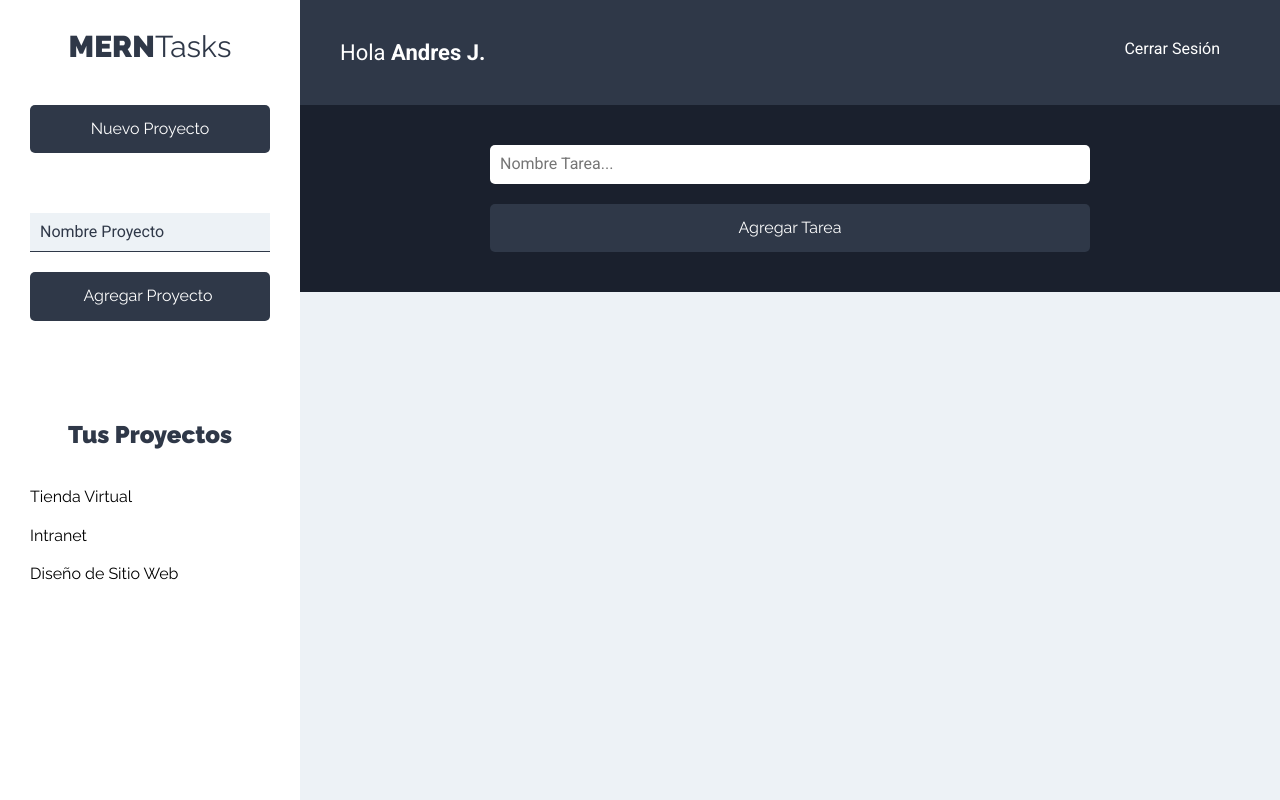
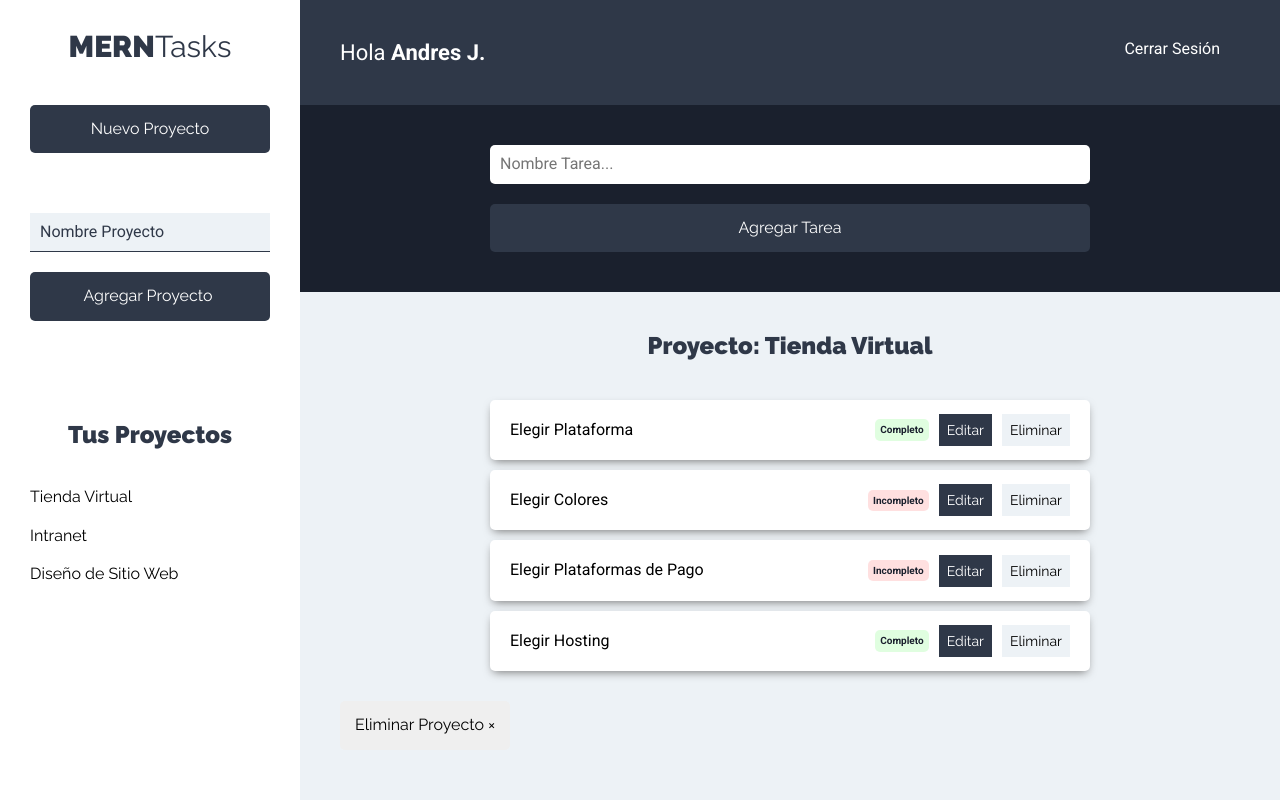
Before and after one commit to stolzz0613/MERNTask, a React (Create React App) app: page /MERNTask/proyectos in a window 1280 px wide. Built offline with nearby package versions, Linux system fonts and the light colour scheme.

Commit message:
ListadoTareas

```diff
--- a/src/components/proyectos/Proyectos.js
+++ b/src/components/proyectos/Proyectos.js
@@ -2,6 +2,7 @@
 import Sidebar from "../layout/Sidebar";
 import Barra from "../layout/Barra";
 import FormTareas from "../tareas/FormTareas";
+import ListadoTareas from "../tareas/ListadoTareas";
 
 const Proyectos = () => {
     return (
@@ -12,7 +13,7 @@
                 <main>
                     <FormTareas />
                     <div className="contenedor-tareas">
-
+                        <ListadoTareas />
                     </div>
                 </main>
             </div>
--- a/src/components/tareas/ListadoTareas.js
+++ b/src/components/tareas/ListadoTareas.js
@@ -0,0 +1,35 @@
+import React from 'react';
+import Tarea from "./Tarea";
+
+const ListadoTareas = () => {
+
+    const tareasProyecto = [
+        { nombre: 'Elegir Plataforma', estado: true },
+        { nombre: 'Elegir Colores', estado: false },
+        { nombre: 'Elegir Plataformas de Pago', estado: false },
+        { nombre: 'Elegir Hosting', estado: true },
+    ];
+
+    return (
+        <>
+            <h2>Proyecto: Tienda Virtual</h2>
+
+            <ul className="listado-tareas">
+                {tareasProyecto.length === 0
+                    ? (<li className="tarea"><p>No hay tareas</p></li>)
+                    : tareasProyecto.map(tarea => (
+                        <Tarea
+                            tarea={tarea}
+                        />
+                    ))
+                }
+            </ul>
+            <button
+                type="button"
+                className="btn btn-eliminar"
+            >Eliminar Proyecto &times;</button>
+        </>
+    );
+}
+
+export default ListadoTareas;
--- a/src/components/tareas/Tarea.js
+++ b/src/components/tareas/Tarea.js
@@ -0,0 +1,39 @@
+import React from 'react';
+
+const Tarea = ({ tarea }) => {
+    return (
+        <li className="tarea sombra">
+            <p>{tarea.nombre}</p>
+            <div className="estado">
+                {tarea.estado
+                    ?
+                    (
+                        <button
+                            type="button"
+                            className="completo"
+                        >Completo</button>
+                    )
+                    :
+                    (
+                        <button
+                            type="button"
+                            className="incompleto"
+                        >Incompleto</button>
+                    )
+                }
+            </div>
+            <div className="acciones">
+                <button
+                    type="button"
+                    className="btn btn-primario"
+                >Editar</button>
+                <button
+                    type="button"
+                    className="btn btn-secundario"
+                >Eliminar</button>
+            </div>
+        </li>
+    );
+}
+
+export default Tarea;
```
